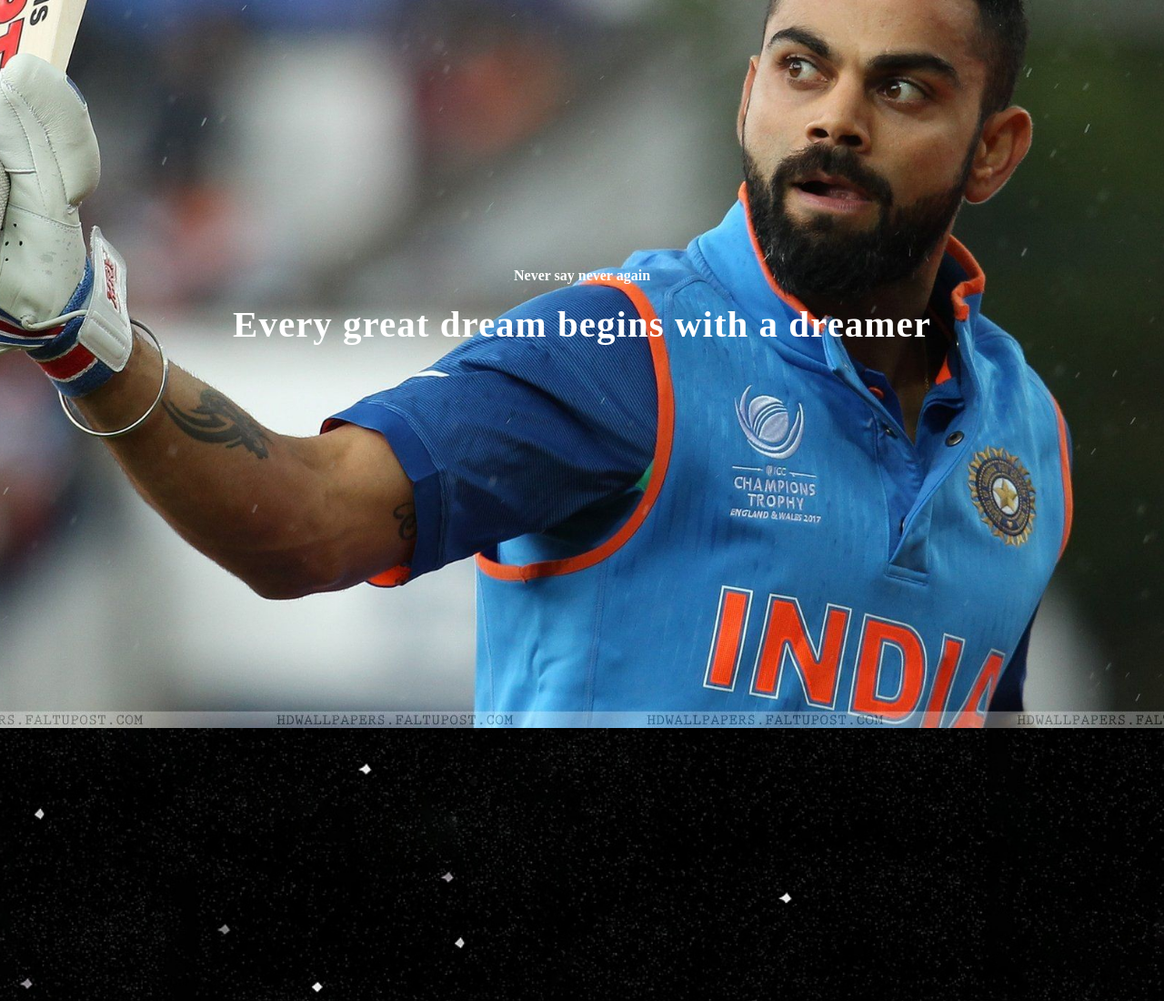
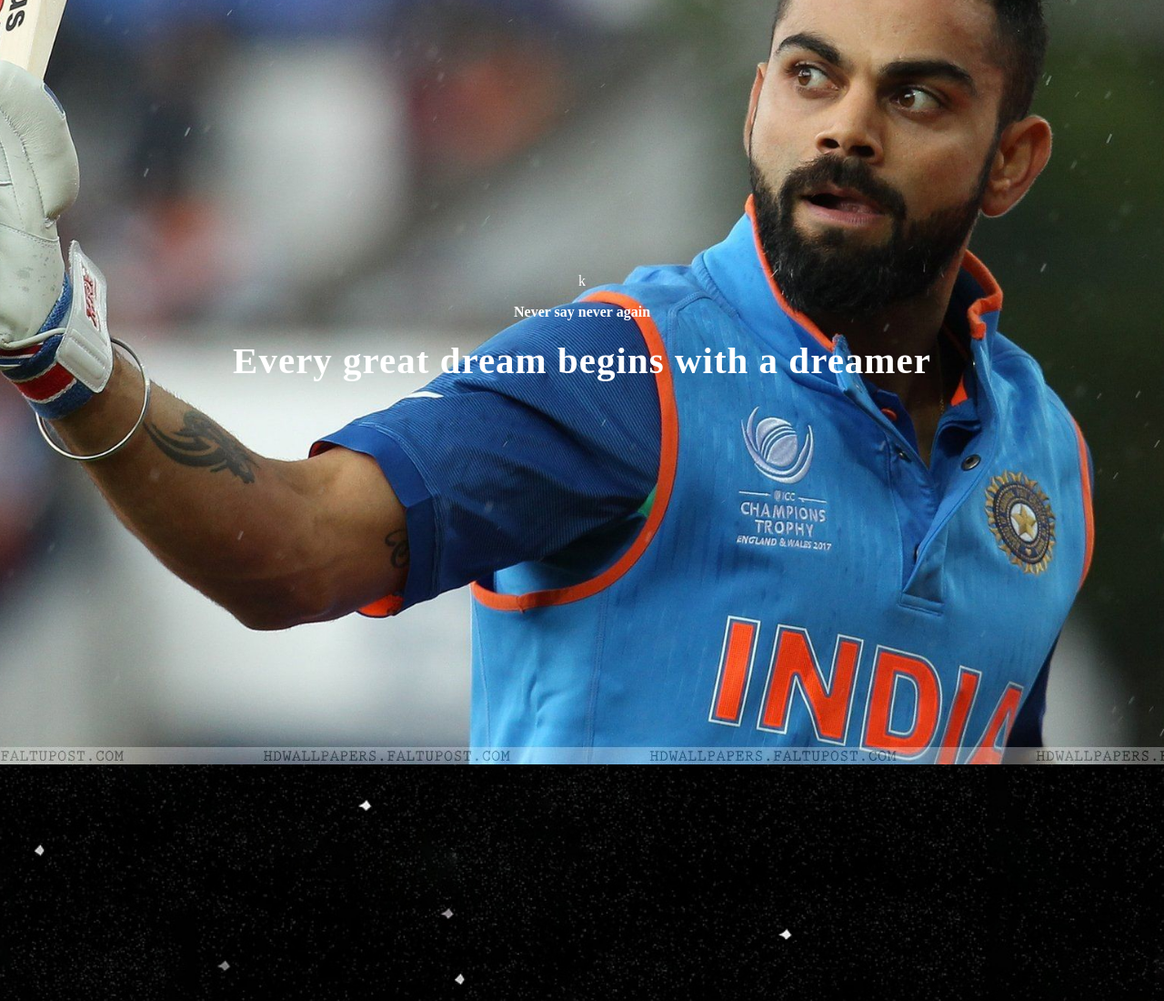
Before and after one commit to RevenAstron/RevenAstron, a plain HTML site: page index.html in a window 1280 px wide. Shown: the part 3137-4237 px from the top of the page at 91% size. Drawn offline with nearby package versions, Linux system fonts and the light colour scheme.

Commit message:
Update index.html

```diff
--- a/index.html
+++ b/index.html
@@ -84,7 +84,8 @@
     </div>
 </section>
 
-	<div class="viratimg" id="quote">
+	<div class="viratimg">
+	<p id="quote">k</p>
 	<h6>Never say never again</h6>
 	<h3>Every great dream begins with a dreamer</h3>
 </div><img class="black" src="images/black.jpg" width="100%" object-fit= "cover">
```
